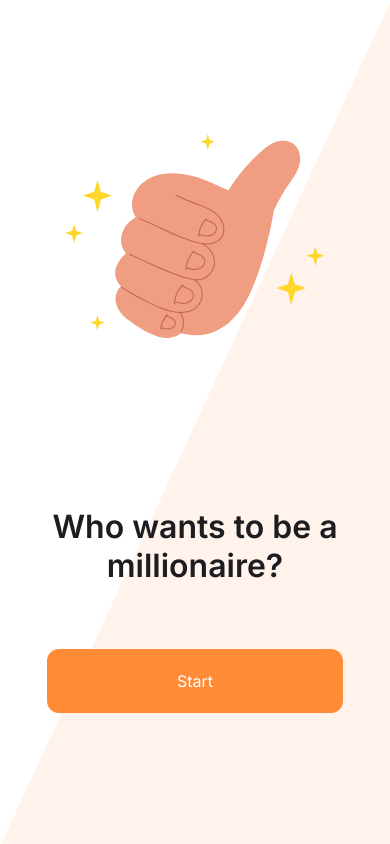
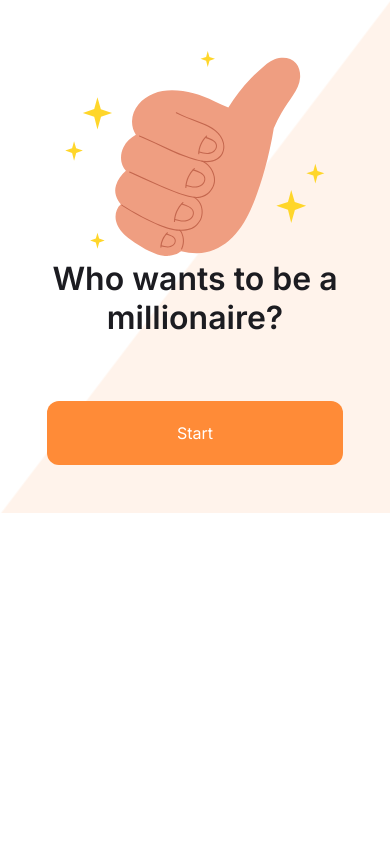
Before and after one commit to mandeburaav/millionaire-game, a Next.js app: page / in a window 390 px wide. Built offline with nearby package versions, Linux system fonts and the light colour scheme.

Commit message:
fix height on mobile

```diff
--- a/src/styles/Game.module.css
+++ b/src/styles/Game.module.css
@@ -177,6 +177,7 @@
 @media (max-width: 500px) {
   .main {
     position: relative;
+    min-height: auto;
   }
 
   .menu {
--- a/src/styles/Home.module.css
+++ b/src/styles/Home.module.css
@@ -66,6 +66,7 @@
   .main {
     flex-direction: column;
     padding: 48px 8px;
+    min-height: auto;
   }
 
   .column {
```
